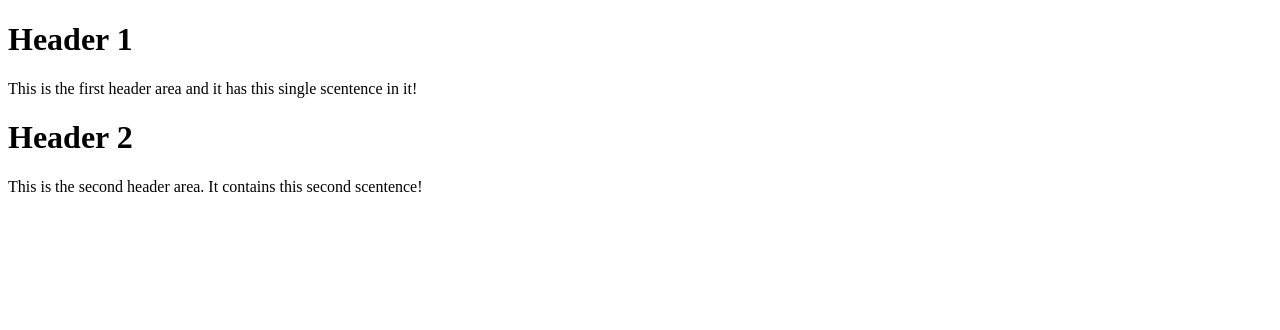
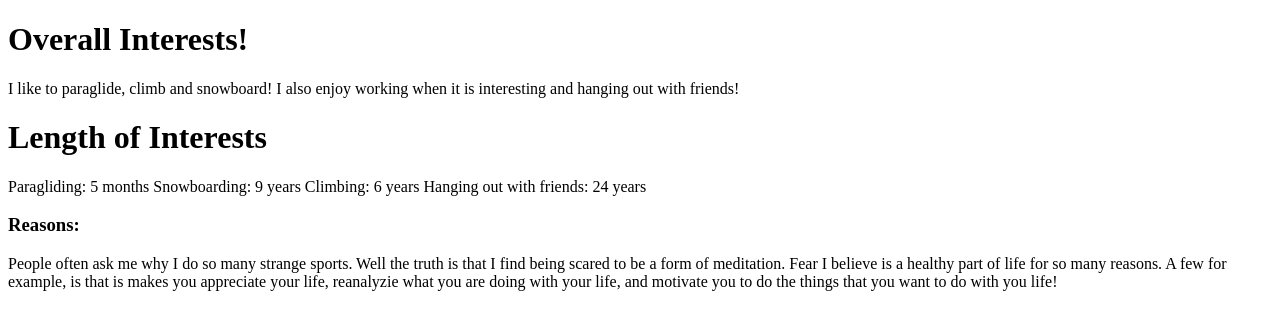
Before and after one commit to zwitters/HTML-my_interests, a plain HTML site: page index.html in a window 1280 px wide. Drawn offline with Linux system fonts and the light colour scheme.

Commit message:
I have just updated this file with my infromation to complete the first assignment in regards to the URL: https://www.coursera.org/learn/duke-programming-web/supplement/wxAGk/try-it-build-a-my-interests-web-page

```diff
--- a/index.html
+++ b/index.html
@@ -5,17 +5,25 @@
   <meta charset="UTF-8">
   <title>Zach's Interests!!</title>
 
-
 </head>
 
 	<body>
 
   	<div>
-  <h1>Header 1</h1>
-  <p>This is the first header area and it has this single scentence in it!</p>
-  <h1>Header 2</h1>
-  <p>This is the second header area. It contains this second scentence!</p>
+  <h1>Overall Interests!</h1>
+  <p>I like to paraglide, climb and snowboard! I also enjoy working when it is interesting and hanging out with friends!</p>
+  <h1>Length of Interests</h1>
+  <p>
+    Paragliding: 5 months
+    Snowboarding: 9 years
+    Climbing: 6 years
+    Hanging out with friends: 24 years
+  </p>
 	</div>
+  <div>
+    <h3>Reasons:</h3>
+    <p> People often ask me why I do so many strange sports. Well the truth is that I find being scared to be a form of meditation. Fear I believe is a healthy part of life for so many reasons. A few for example, is that is makes you appreciate your life, reanalyzie what you are doing with your life, and motivate you to do the things that you want to do with you life! </p>
+  </div>
 
 
 	</body>
```
